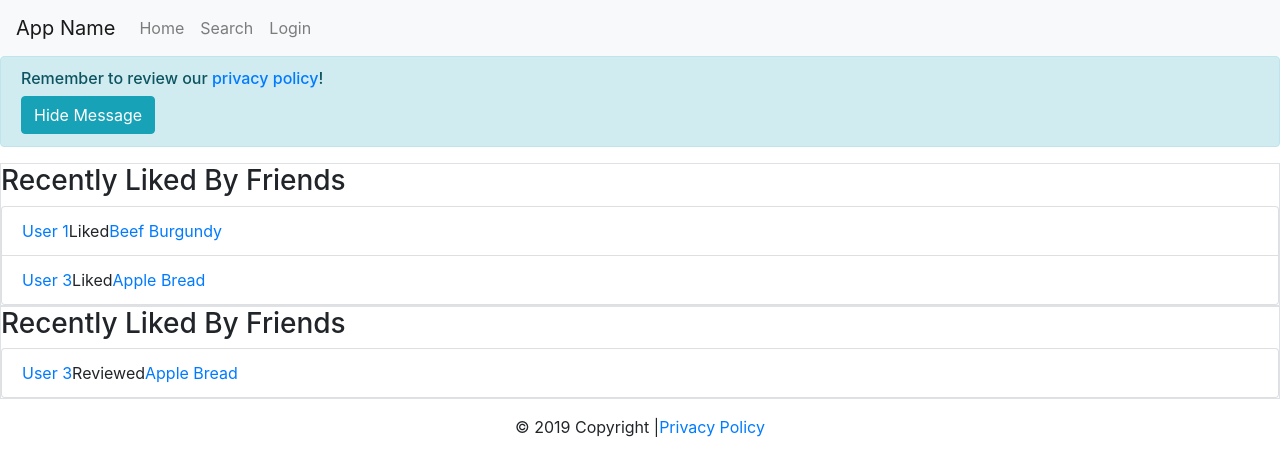
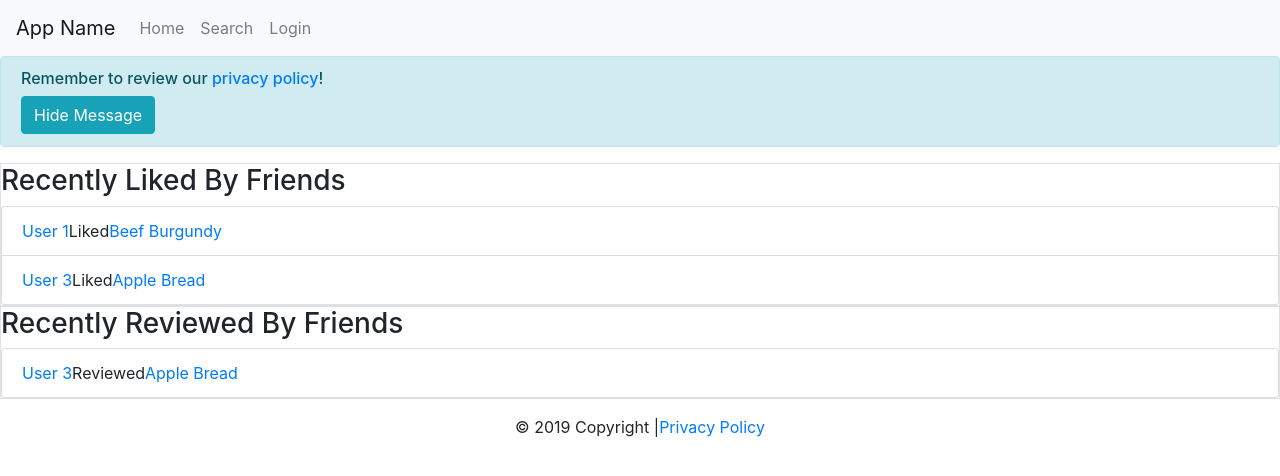
Before and after one commit to daniaalnahdi/wbdv-f19-team18, a React (Create React App) app: page / in a window 1280 px wide. Shown: the top 476 px of the page. Built offline with nearby package versions, Linux system fonts and the light colour scheme.

Commit message:
edit home reviews feed

```diff
--- a/src/components/HomePageReviewsFeed.js
+++ b/src/components/HomePageReviewsFeed.js
@@ -2,7 +2,6 @@ import React from "react";
 import { Link } from "react-router-dom";
 
 export default class HomePageReviewsFeed extends React.Component {
-
   render() {
     let loginPrompt = "";
 
@@ -15,7 +14,7 @@ export default class HomePageReviewsFeed extends React.Component {
       <div className="border">
         <h3>
           {this.props.isLoggedIn
-            ? "Recently Liked By Friends"
+            ? "Recently Reviewed By Friends"
             : "Recently Reviewed"}
         </h3>
         {loginPrompt}
```
